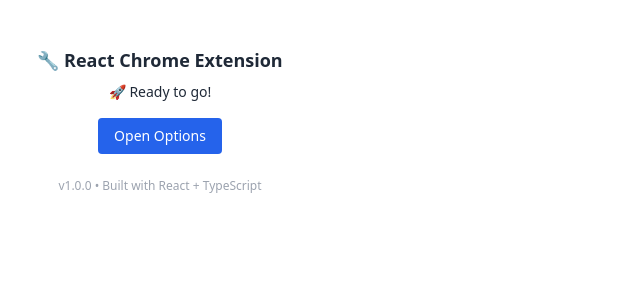
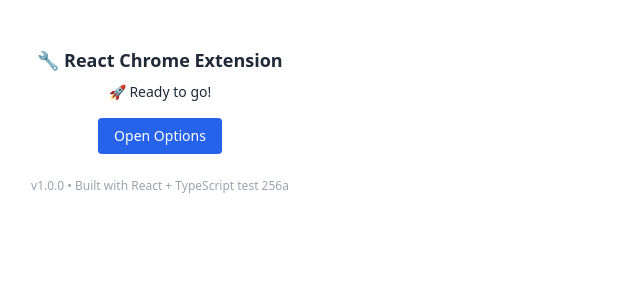
Before and after one commit to Mehedad1948/react-extension, a React (Create React App) app: page / in a window 1280 px wide. Shown: the top 300 px of the page, without its empty margins (0-640 px from the left). Built offline with nearby package versions, Linux system fonts and the light colour scheme.

Commit message:
fix: config

```diff
--- a/config-overrides.js
+++ b/config-overrides.js
@@ -3,8 +3,6 @@ const CopyWebpackPlugin = require('copy-webpack-plugin');
 
 module.exports = {
   webpack: function (config, env) {
-    // --- ENTRY POINTS ---
-    // Define all parts of your extension here.
     config.entry = {
       main: path.resolve(__dirname, './src/index.tsx'), // React popup
       content: path.resolve(__dirname, './src/content.tsx'),
--- a/src/App.tsx
+++ b/src/App.tsx
@@ -35,7 +35,7 @@ function App() {
       </button>
 
       <footer className="mt-6 text-xs text-gray-400">
-        v1.0.0 • Built with React + TypeScript
+        v1.0.0 • Built with React + TypeScript test 256a
       </footer>
     </div>
   );
```
Also changed, not shown: 1 other file (tests, documents, lock files or other folders).
